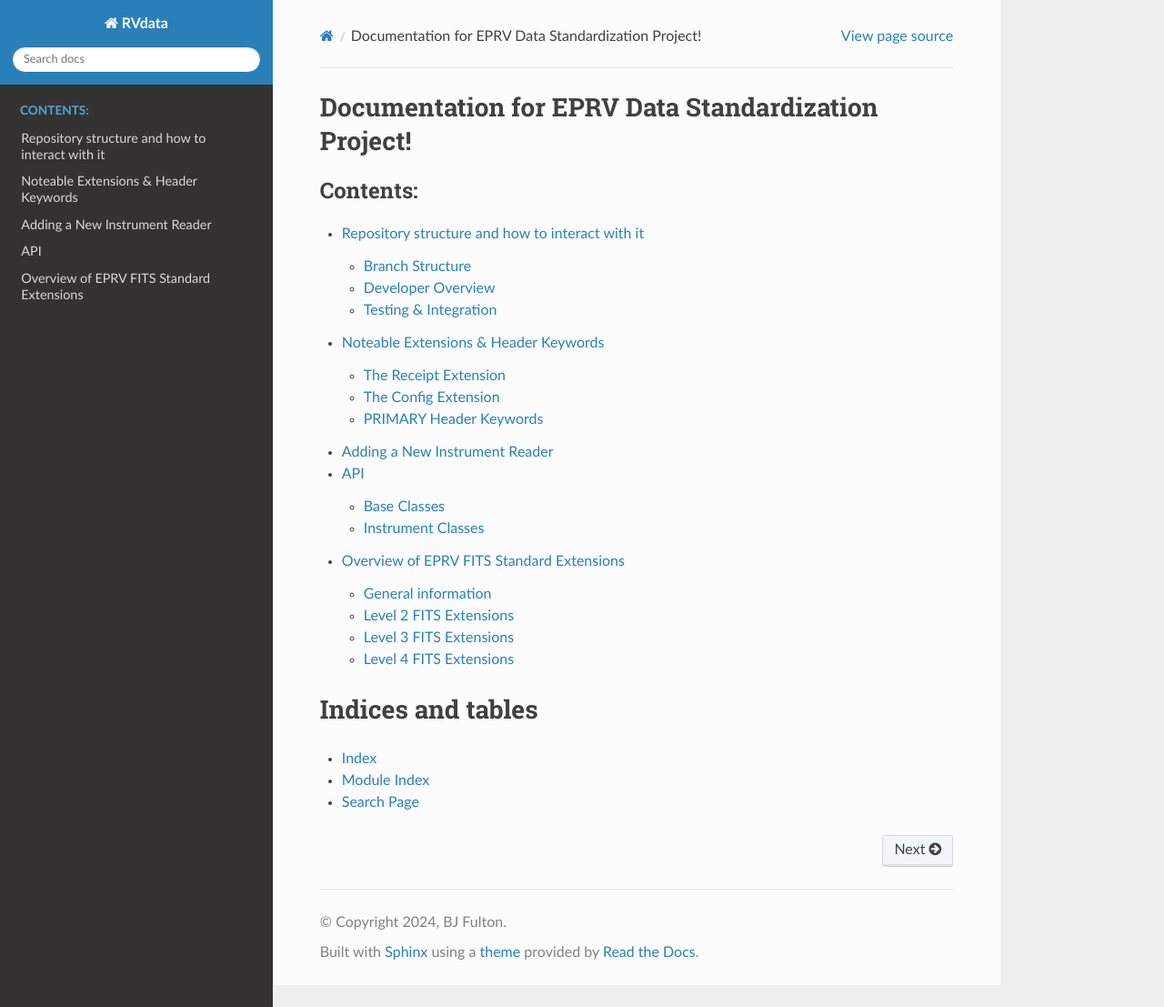
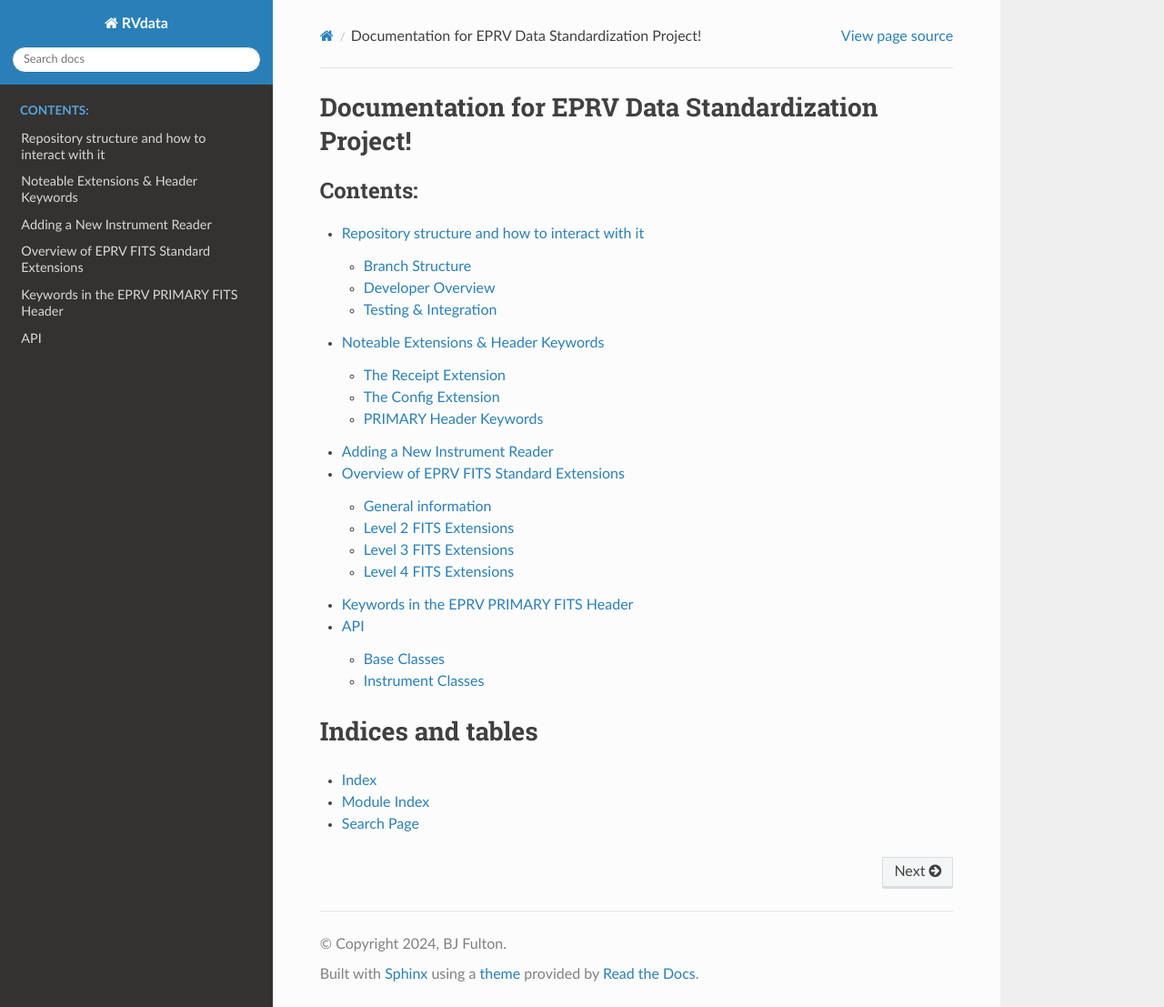
Before and after one commit to EPRV-RCN/RVData, a Sphinx documentation site: the page built from docs/source/index.rst, in a window 1280 px wide and 1107 px high. Shown: the whole window at 91% size. Built offline with Sphinx 7.4.7 and the Read the Docs theme 3.1.0, drawn with Linux system fonts in a browser that asks for light colours.

Commit message:
updated L2 PRIMARY header keywords
Added .csv file for L2 PRIMARY header and associated .rst file

```diff
--- a/docs/source/index.rst
+++ b/docs/source/index.rst
@@ -13,8 +13,9 @@ Documentation for EPRV Data Standardization Project!
    interact.rst
    notable.rst
    new.rst
+   FITS-extensions.rst
+   primaryheader.rst
    api.rst
-   FITS-extensions.rst
 
 Indices and tables
 ==================
--- /dev/null
+++ b/docs/source/primaryheader.rst
@@ -0,0 +1,10 @@
+
+
+.. |missing| replace:: **TBD**
+
+Keywords in the EPRV PRIMARY FITS Header
+**************************************
+
+.. csv-table::
+    :header-rows: 1
+    :file: ../../core/models/config/L2-PRIMARY-keywords.csv
```
Also changed, not shown: 1 other file.
